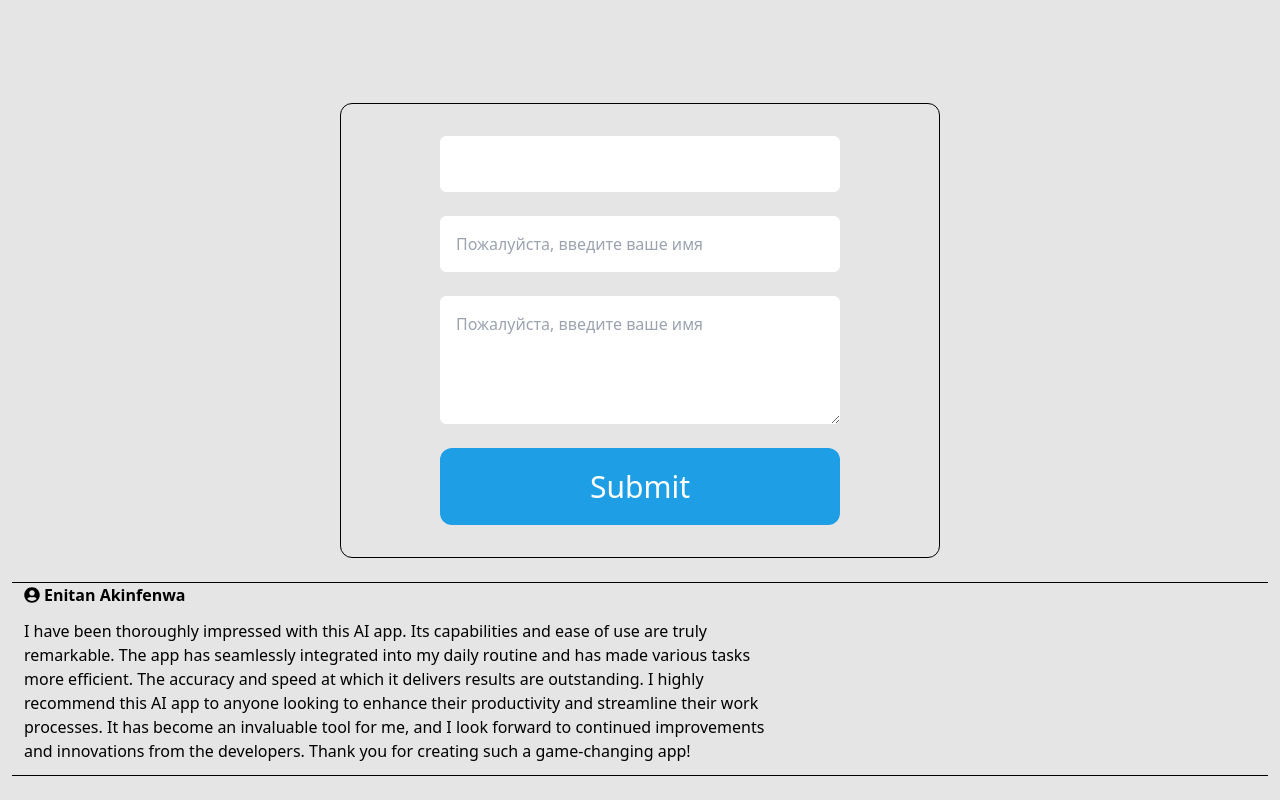
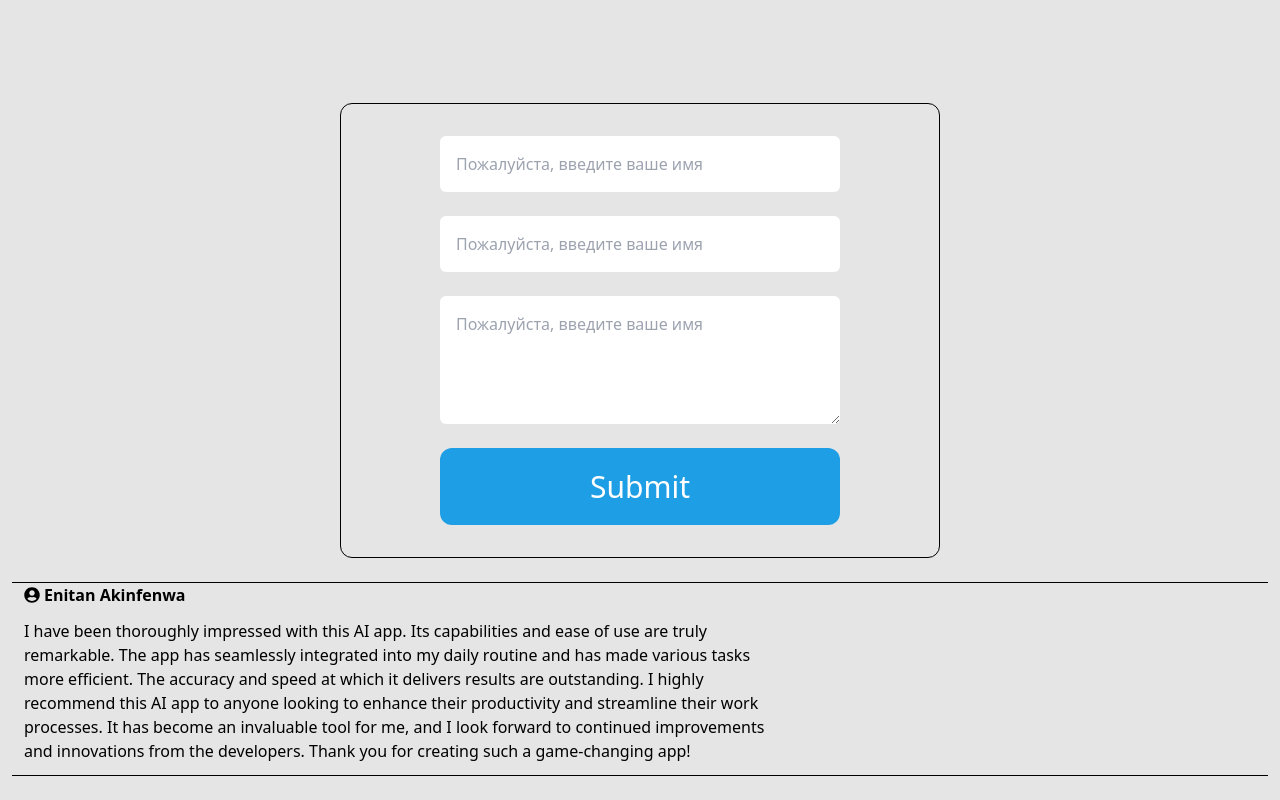
Before and after one commit to MuhdAmin93/digitalCode, a React (Vite) app: page / in a window 1280 px wide. Shown: the part 857-1657 px from the top of the page. Built offline with nearby package versions, Linux system fonts and the light colour scheme.

Commit message:
setup contextAPI to handle some state

```diff
--- a/src/App.tsx
+++ b/src/App.tsx
@@ -4,25 +4,32 @@ import Check from "./assets/check.png";
 import Warning from "./assets/warning.png";
 import axios from "axios";
 import { FeedBackArea } from "./components/feedbackArea";
-
+import { useList } from "./stateProvider/stateprovider";
 
 export default function App() {
   const [scanState, setScanState] = useState("scanning");
   const [selectedImage, setSelectedImage] = useState(null);
   const [selectedVideo, setSelectedVideo] = useState(null);
-  const [name, setName] = useState(" ");
-  const [saveName, setSaveName] = useState(" ");
-  const [number, setNumber] = useState("");
-  const [saveNumber, setSaveNumber] = useState("");
-  const [feedback, setFeedback] = useState("");
-  const [saveFeedback, setSaveFeedback] = useState("");
+  const {
+    name,
+    setName,
+    number,
+    setNumber,
+    feedback,
+    setFeedback,
+    savedName,
+    savedFeedback,
+    savedNumber,
+    saveName,
+    setSaveName,
+    saveNumber,
+    setSaveNumber,
+    saveFeedback,
+    setSaveFeedback
+  } = useList();
   const [data, setData] = useState("");
 
   useEffect(() => {
-    const savedName = localStorage.getItem("saveName");
-    const savedNumber = localStorage.getItem("saveNumber");
-    const savedFeedback = localStorage.getItem("saveFeedback");
-
     if (savedName) {
       setName(savedName);
     }
@@ -48,7 +55,6 @@ export default function App() {
 
     if (selectedFile) {
       if (selectedFile.type.startsWith("image/")) {
-        console.log("trudy!!");
         const reader = new FileReader();
         reader.onload = () => {
           setSelectedImage(reader.result);
@@ -59,7 +65,6 @@ export default function App() {
       }
     }
   };
-
 
   const handleChangeName = (e) => {
     setName(e.target.value);
--- a/src/components/feedbackArea.tsx
+++ b/src/components/feedbackArea.tsx
@@ -1,14 +1,18 @@
 import { FaUserCircle } from "react-icons/fa";
-import { useEffect, useState } from "react";
+import { useEffect } from "react";
+import { useList } from "../stateProvider/stateprovider";
 
 export const FeedBackArea = () => {
-  const [name, setName] = useState("");
-  const [feedback, setFeedback] = useState("");
+  const {
+    name,
+    setName,
+    feedback,
+    setFeedback,
+    savedName,
+    savedFeedback
+  } = useList();
 
   useEffect(() => {
-    const savedName = localStorage.getItem("saveName");
-    const savedFeedback = localStorage.getItem("saveFeedback");
-
     if (savedName) {
       setName(savedName);
     }
--- a/src/main.tsx
+++ b/src/main.tsx
@@ -2,9 +2,12 @@ import React from "react";
 import ReactDOM from "react-dom/client";
 import App from "./App.tsx";
 import "./index.css";
+import { StateProvider } from "./stateProvider/stateprovider.tsx";
 
 ReactDOM.createRoot(document.getElementById("root")!).render(
   <React.StrictMode>
-    <App />
+    <StateProvider>
+      <App />
+    </StateProvider>
   </React.StrictMode>
 );
--- /dev/null
+++ b/src/stateProvider/stateprovider.tsx
@@ -0,0 +1,39 @@
+import { useState, useContext, createContext, Children } from "react";
+
+const AppContext = createContext();
+export const useList = () => useContext(AppContext);
+
+export const StateProvider = ({ children }) => {
+  const [name, setName] = useState("");
+  const [feedback, setFeedback] = useState("");
+  const [number, setNumber] = useState("");
+  const savedName = localStorage.getItem("saveName");
+  const savedNumber = localStorage.getItem("saveNumber");
+  const savedFeedback = localStorage.getItem("saveFeedback");
+  const [saveName, setSaveName] = useState(" ");
+  const [saveNumber, setSaveNumber] = useState("");
+  const [saveFeedback, setSaveFeedback] = useState("");
+
+  return (
+    <AppContext.Provider
+      value={{
+        name,
+        setName,
+        feedback,
+        setFeedback,
+        number,
+        setNumber,
+        savedName,
+        savedNumber,
+        savedFeedback,
+        saveName,
+        setSaveName,
+        saveNumber,
+        setSaveNumber,
+        saveFeedback,
+        setSaveFeedback
+      }}>
+      {children}
+    </AppContext.Provider>
+  );
+};
```
